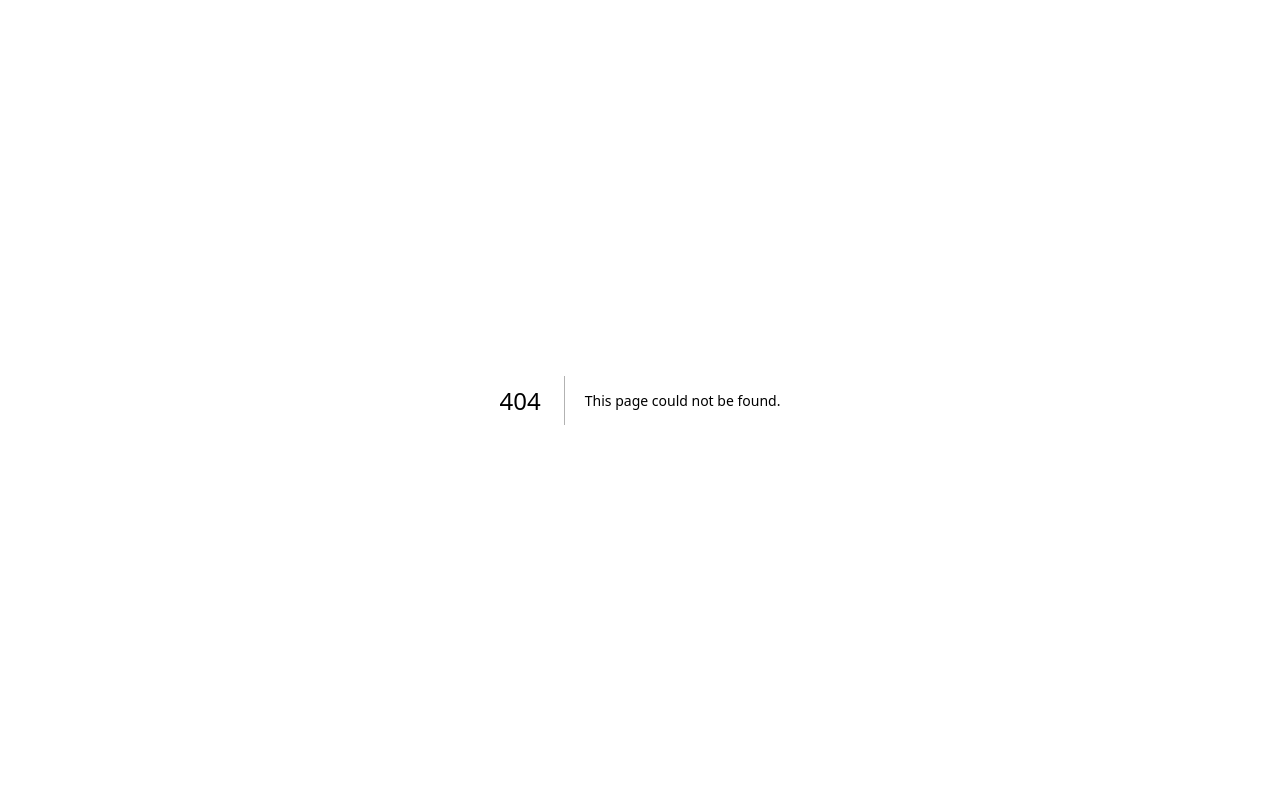
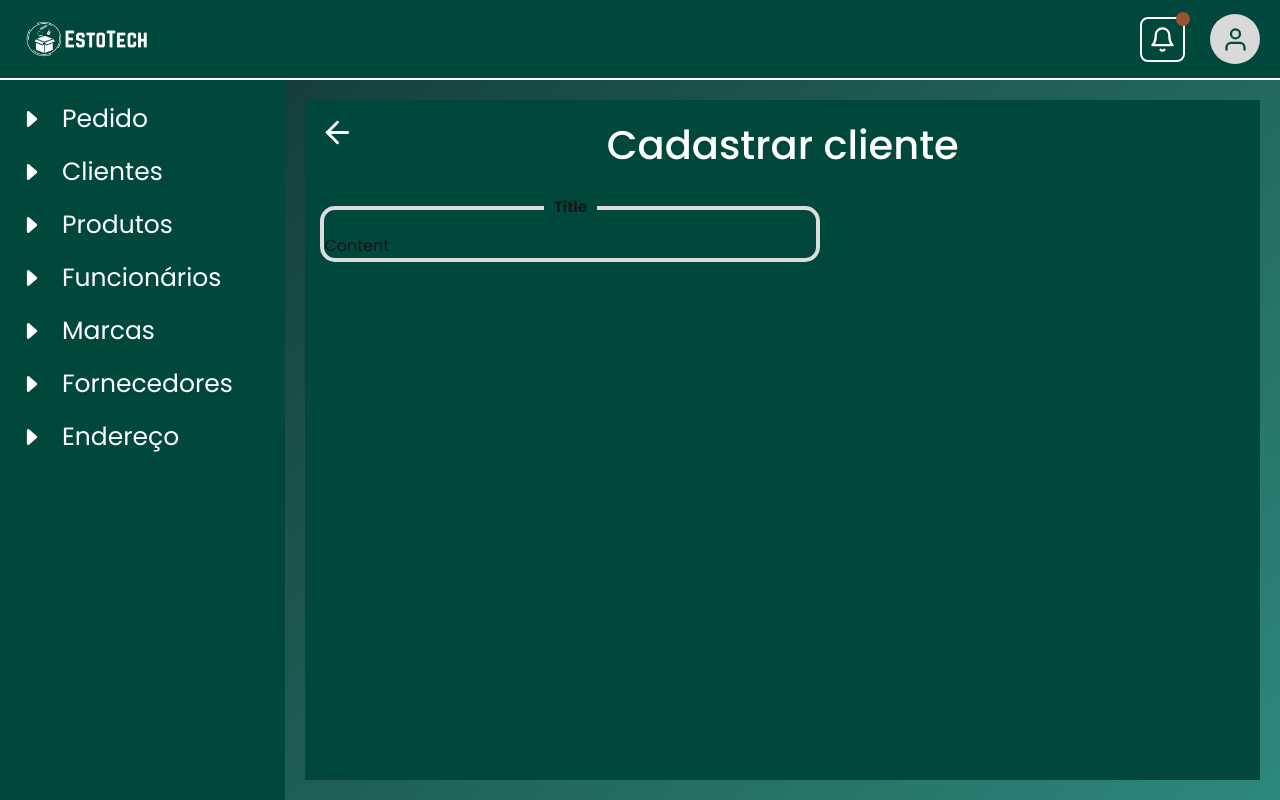
Before and after one commit to JoaoViniciusG/fs-next, a Next.js app: page /interno/cliente/cadastrar in a window 1280 px wide. Before the commit this address had no page. Built offline with nearby package versions, Linux system fonts and the light colour scheme.

Commit message:
Alterações 04/01

```diff
--- /dev/null
+++ b/src/app/interno/cliente/cadastrar/page.jsx
@@ -0,0 +1,19 @@
+"use client"
+
+import StandardButton from "@/components/buttons/stardardButton/standardButton";
+import BasicScreen from "@/components/screens/basicScreen/basicScreen";
+
+import {
+    useState
+} from 'react';
+
+import { useRouter } from "next/navigation";
+import BorderContainer from "@/components/containers/borderContainer/page";
+
+export default function PageClienteCadastrar() {
+    return (
+        <BasicScreen pageTitle="Cadastrar cliente">
+            <BorderContainer />
+        </BasicScreen>
+    );
+}
--- a/src/components/buttons/stardardButton/standardButton.jsx
+++ b/src/components/buttons/stardardButton/standardButton.jsx
@@ -5,7 +5,7 @@ import { motion } from 'framer-motion';
 export default function StandardButton({ text, hoverColor, callback }) {
     return (
         <motion.button
-            onCLick={callback}
+            onClick={callback}
             className={styles.buttonContainer}
             transition={{
                 duration: .3,
--- /dev/null
+++ b/src/components/containers/borderContainer/page.jsx
@@ -0,0 +1,10 @@
+import styles from './page.module.css';
+
+export default function BorderContainer() {
+    return (
+        <div className={styles.fieldset}>
+            <h1><span>Title</span></h1>
+            <p>Content</p>
+        </div>
+    );
+}
--- /dev/null
+++ b/src/components/containers/borderContainer/page.module.css
@@ -0,0 +1,20 @@
+.fieldset {
+    border: 4px solid #ddd;
+    margin-top: 1em;
+    width: 500px;
+    border-radius: 15px;
+}
+
+.fieldset h1 {
+    font-family: "Poppins";
+    font-size: 15px;
+    text-align: center;
+}
+
+.fieldset h1 span {
+    display: inline;
+    padding: 5px 10px;
+    background-color: var(--darkgreen);
+    position: relative;
+    top: -1em;
+}
```
Also changed, not shown: src/app/interno/cliente/cadastrar/page.module.css (added).
